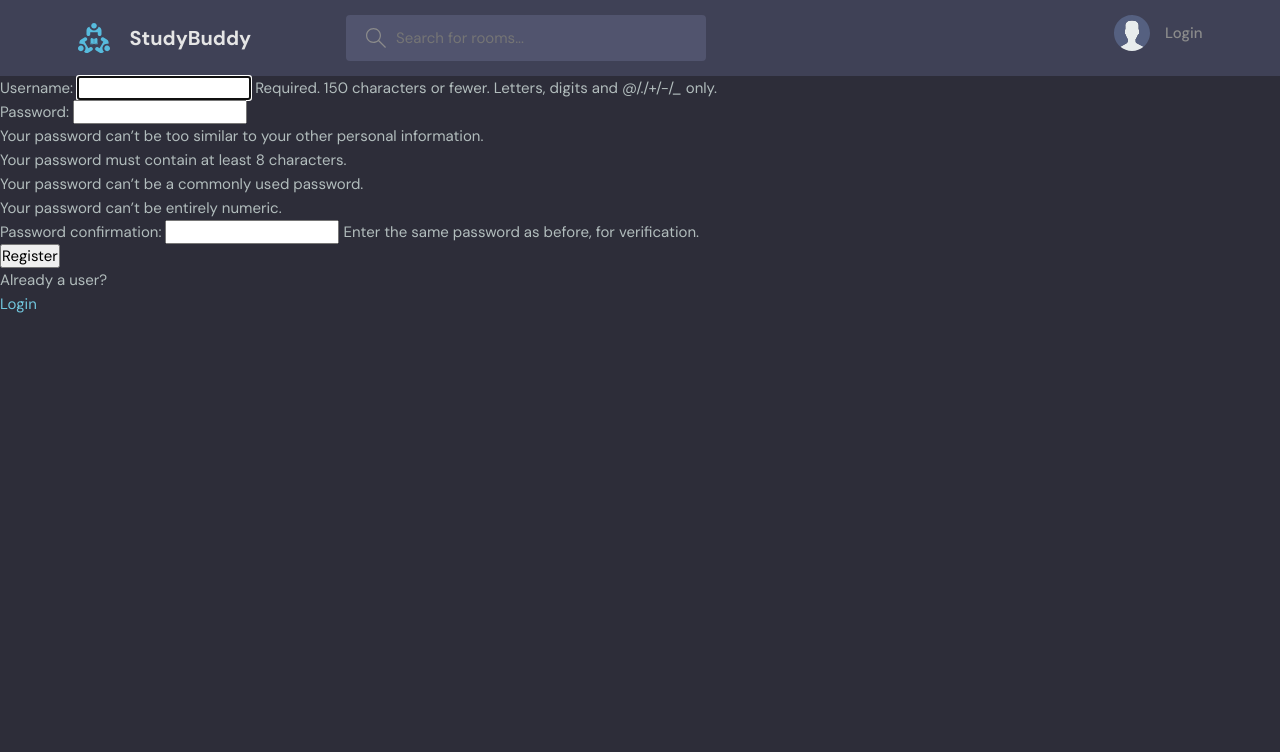
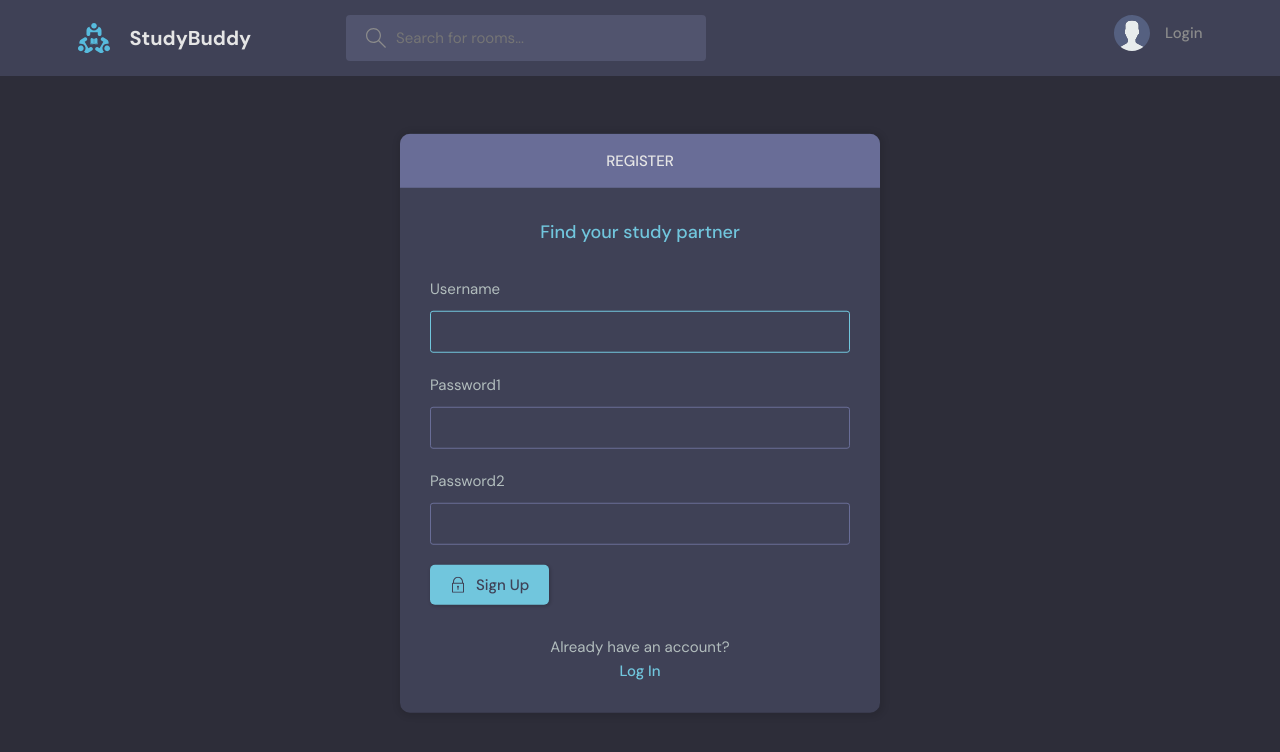
Before and after one commit to Anas-Shakeel/studybuddy-webapp, a Django app: page /register/ in a window 1280 px wide. Shown: the top 752 px of the page. Run offline with Django 5.2, Linux system fonts and the light colour scheme.

Commit message:
Add theme to login/register page

```diff
--- a/studybud/base/templates/base/home.html
+++ b/studybud/base/templates/base/home.html
@@ -14,7 +14,7 @@
         <!-- Room List Start -->
         <div class="roomList">
             <div class="mobile-menu">
-                <form class="header__search">
+                <form class="header__search" action="{% url 'home' %}">
                     <label>
                         <svg
                             version="1.1"
@@ -26,7 +26,7 @@
                             <path
                                 d="M32 30.586l-10.845-10.845c1.771-2.092 2.845-4.791 2.845-7.741 0-6.617-5.383-12-12-12s-12 5.383-12 12c0 6.617 5.383 12 12 12 2.949 0 5.649-1.074 7.741-2.845l10.845 10.845 1.414-1.414zM12 22c-5.514 0-10-4.486-10-10s4.486-10 10-10c5.514 0 10 4.486 10 10s-4.486 10-10 10z"></path>
                         </svg>
-                        <input placeholder="Search for posts" />
+                        <input name="q" placeholder="Search for posts" />
                     </label>
                 </form>
                 <div class="mobile-menuItems">
--- a/studybud/base/templates/base/login_register.html
+++ b/studybud/base/templates/base/login_register.html
@@ -1,34 +1,102 @@
-{% extends "layout.html" %} {% block content %} {% if page == "login" %}
+{% extends "layout.html" %}
 
-<div>
-    <form action="" method="post">
-        {% csrf_token %}
+<!--Content-->
+{% block content %}
 
-        <label for="username">Username:</label>
-        <input type="text" name="username" id="username" placeholder="Enter username" />
+<main class="auth layout">
+    <div class="container">
+        <div class="layout__box">
+            <div class="layout__boxHeader">
+                <div class="layout__boxTitle">
+                    <h3>{{page}}</h3>
+                </div>
+            </div>
 
-        <label for="username">Password:</label>
-        <input type="password" name="password" id="password" placeholder="Enter password" />
+            <!--Login-->
+            {% if page == "login" %}
+            <div class="layout__body">
+                <h2 class="auth__tagline">Find your study partner</h2>
 
-        <input type="submit" value="Login" />
-    </form>
+                <form class="form" action="" method="post">
+                    {% csrf_token %}
+                    <div class="form__group form__group">
+                        <label for="room_name">Username</label>
+                        <input id="username" name="username" type="text" placeholder="e.g. paul_atreides" autofocus/>
+                    </div>
+                    <div class="form__group">
+                        <label for="password">Password</label>
+                        <input
+                            id="password"
+                            name="password"
+                            type="password"
+                            placeholder="&bull;&bull;&bull;&bull;&bull;&bull;&bull;&bull;" />
+                    </div>
 
-    <p>Don't have an account?</p>
-    <a href="{% url 'register' %}">Sign up</a>
-</div>
+                    <button class="btn btn--main" type="submit">
+                        <svg
+                            version="1.1"
+                            xmlns="http://www.w3.org/2000/svg"
+                            width="32"
+                            height="32"
+                            viewBox="0 0 32 32">
+                            <title>lock</title>
+                            <path
+                                d="M27 12h-1v-2c0-5.514-4.486-10-10-10s-10 4.486-10 10v2h-1c-0.553 0-1 0.447-1 1v18c0 0.553 0.447 1 1 1h22c0.553 0 1-0.447 1-1v-18c0-0.553-0.447-1-1-1zM8 10c0-4.411 3.589-8 8-8s8 3.589 8 8v2h-16v-2zM26 30h-20v-16h20v16z"></path>
+                            <path
+                                d="M15 21.694v4.306h2v-4.306c0.587-0.348 1-0.961 1-1.694 0-1.105-0.895-2-2-2s-2 0.895-2 2c0 0.732 0.413 1.345 1 1.694z"></path>
+                        </svg>
 
-{% else %}
+                        Login
+                    </button>
+                </form>
 
-<div>
-    <form action="" method="post">
-        {% csrf_token %}
+                <div class="auth__action">
+                    <p>Haven't signed up yet?</p>
+                    <a href="{% url 'register' %}" class="btn btn--link">Sign Up</a>
+                </div>
+            </div>
+            {% else %}
+            <!--Register-->
+            <div class="layout__body">
+                <h2 class="auth__tagline">Find your study partner</h2>
 
-        {{form.as_p}}
+                <form class="form" action="" method="post">
+                    {% csrf_token %}
 
-        <input type="submit" value="Register" />
-    </form>
-    <p>Already a user?</p>
-    <a href="{% url 'login' %}">Login</a>
-</div>
+                    <!--Form Fields-->
+                    {% for field in form %}
+                    <div class="form__group form__group">
+                        <label for="fullname">{{field.name|capfirst}}</label>
+                        {{field}}
+                    </div>
+                    {% endfor %}
 
-{% endif %} {% endblock content %}
+                    <button class="btn btn--main" type="submit">
+                        <svg
+                            version="1.1"
+                            xmlns="http://www.w3.org/2000/svg"
+                            width="32"
+                            height="32"
+                            viewBox="0 0 32 32">
+                            <title>lock</title>
+                            <path
+                                d="M27 12h-1v-2c0-5.514-4.486-10-10-10s-10 4.486-10 10v2h-1c-0.553 0-1 0.447-1 1v18c0 0.553 0.447 1 1 1h22c0.553 0 1-0.447 1-1v-18c0-0.553-0.447-1-1-1zM8 10c0-4.411 3.589-8 8-8s8 3.589 8 8v2h-16v-2zM26 30h-20v-16h20v16z"></path>
+                            <path
+                                d="M15 21.694v4.306h2v-4.306c0.587-0.348 1-0.961 1-1.694 0-1.105-0.895-2-2-2s-2 0.895-2 2c0 0.732 0.413 1.345 1 1.694z"></path>
+                        </svg>
+
+                        Sign Up
+                    </button>
+                </form>
+
+                <div class="auth__action">
+                    <p>Already have an account?</p>
+                    <a href="{% url 'login' %}" class="btn btn--link">Log In</a>
+                </div>
+            </div>
+            {% endif %}
+        </div>
+    </div>
+</main>
+
+{% endblock content %}
```
Also changed, not shown: studybud/base/templates/base/signup.html (added, +132 -0 lines).
